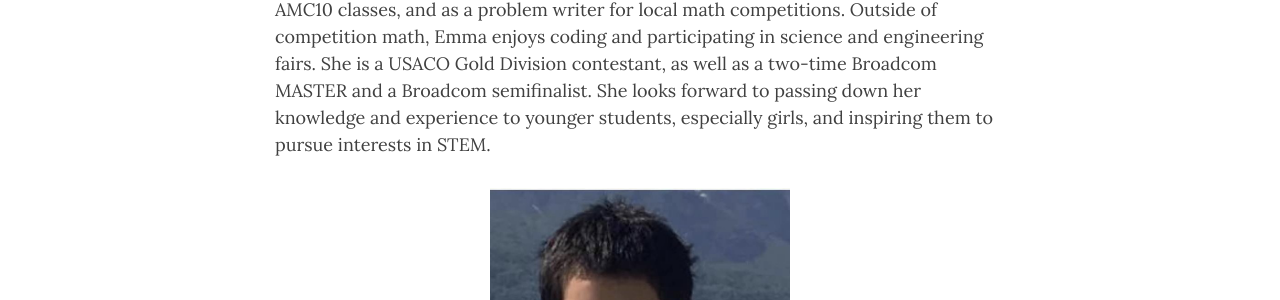
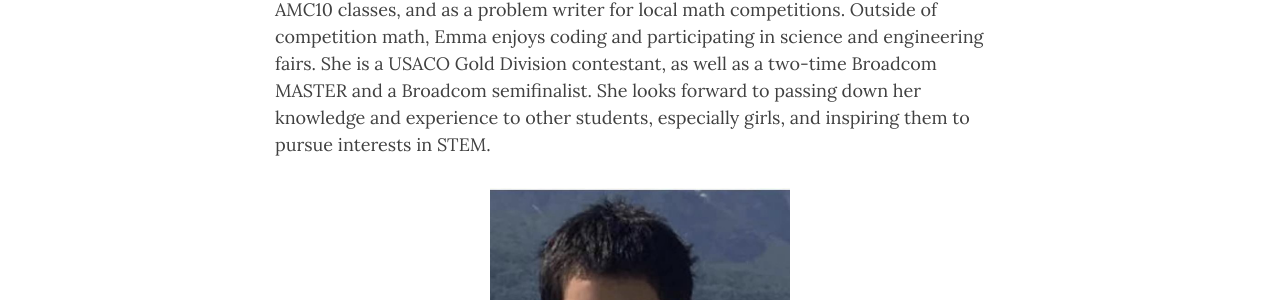
Before and after one commit to MSJPhysicsClub/MSJPhysicsClub.github.io, a Jekyll site: the page built from ourteam.md, in a window 1280 px wide and 900 px high, scrolled down 447 px. Shown: the part 532-832 px from the top of the window. Built offline with Jekyll 4.4.1, drawn with Linux system fonts in a browser that asks for light colours; nearby versions of some CDN libraries; comment, search, counter and statistics services are not loaded; some of the changed text lies outside the part shown.

Commit message:
Update ourteam.md

```diff
--- a/ourteam.md
+++ b/ourteam.md
@@ -8,7 +8,7 @@
 
 
 Emma Li is a rising sophomore at Mission San Jose High School. She is a self-driven STEM
-girl, and has passion for physics. She has experience competing in the F=ma, as well as in various subjects covered on the AP Physics 1 and C exams, having scored a 5 on the AP Physics 1 exam. Aside from physics,  Emma is also passionate about competition math. Emma is an AIME qualifier and was invited to Math Prize for Girls 2021. She also achieved a perfect score on the AMC 8. She placed 3rd individual and 1st in the team category in her Mathcounts Chapter and reached the national level in MathLeague competitions. Additionally, Emma has competed in quite a few girls math competitions, placing in the Top Ten Individual for Girls in Math at Yale 2021. Besides participating in math contests, Emma also has experience as a teacher of AMC8 and AMC10 classes, and as a problem writer for local math competitions. Outside of competition math, Emma enjoys coding and participating in science and engineering fairs. She is a USACO Gold Division contestant, as well as a two-time Broadcom MASTER and a Broadcom semifinalist. She looks forward to passing down her knowledge and experience to younger students, especially girls, and inspiring them to pursue interests in STEM.
+girl, and has passion for physics. She has experience competing in the F=ma, as well as in various subjects covered on the AP Physics 1 and C exams, having scored a 5 on the AP Physics 1 exam. Aside from physics,  Emma is also passionate about competition math. Emma is an AIME qualifier and was invited to Math Prize for Girls 2021. She also achieved a perfect score on the AMC 8. She placed 3rd individual and 1st in the team category in her Mathcounts Chapter and reached the national level in MathLeague competitions. Additionally, Emma has competed in quite a few girls math competitions, placing in the Top Ten Individual for Girls in Math at Yale 2021. Besides participating in math contests, Emma also has experience as a teacher of AMC8 and AMC10 classes, and as a problem writer for local math competitions. Outside of competition math, Emma enjoys coding and participating in science and engineering fairs. She is a USACO Gold Division contestant, as well as a two-time Broadcom MASTER and a Broadcom semifinalist. She looks forward to passing down her knowledge and experience to other students, especially girls, and inspiring them to pursue interests in STEM.
 
 <p align="center">
   <img src="/assets/img/brian-li.jpeg" class="center" width="300"/>
```
Also changed, not shown: other parts of ourteam.md (+1 -1 lines).
